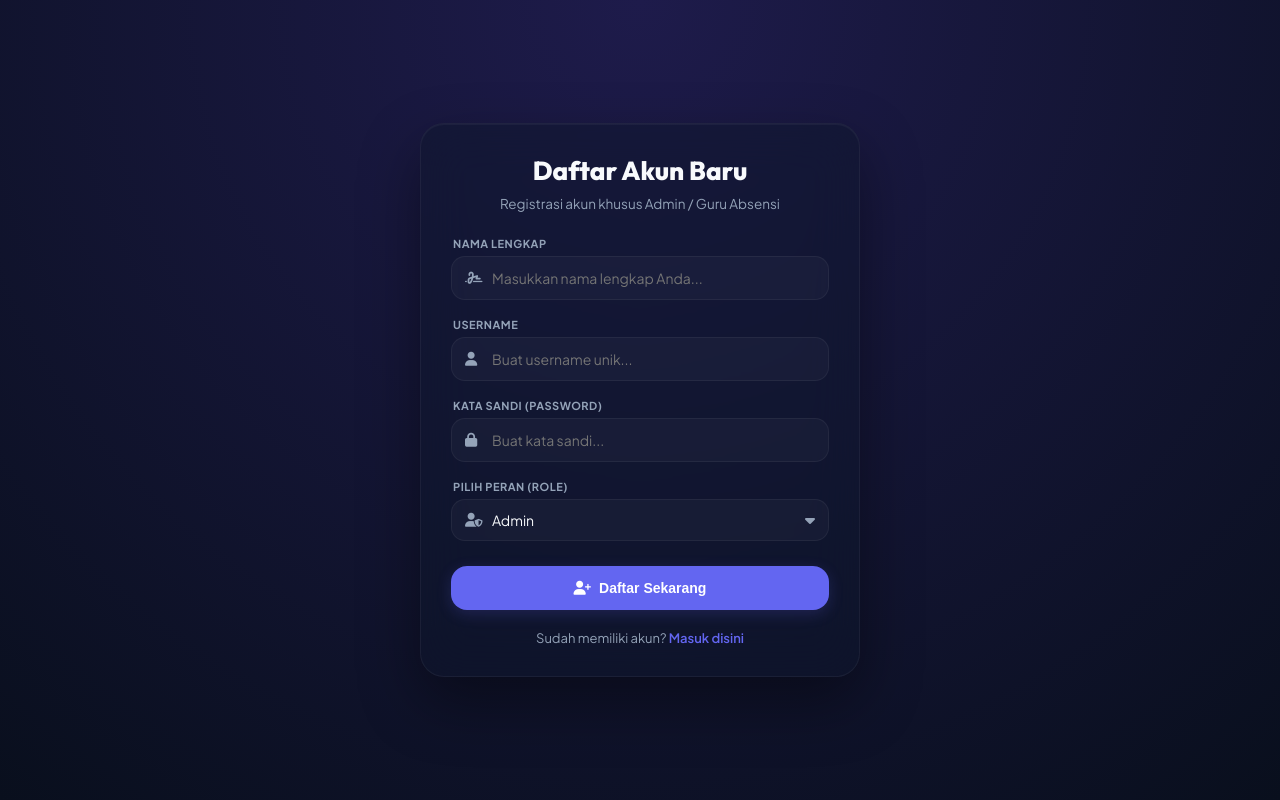
After one commit to AldiJanuarSaputra/FACE_ABSENSII, a PHP site: page /register_admin.php in a window 1280 px wide. The commit adds this page. Run offline with PHP 8.4, Linux system fonts and the light colour scheme; some libraries are stand-ins or nearby versions.

Commit message:
feat: pendaftaran dinamis untuk Siswa (Face ID + Password) & Admin/Guru

```diff
--- a/absensi.php
+++ b/absensi.php
@@ -1,9 +1,5 @@
 <?php
 session_start();
-if (!isset($_SESSION['admin_user']) && !isset($_SESSION['siswa_user'])) {
-    header("Location: login.php");
-    exit;
-}
 include "koneksi.php";
 date_default_timezone_set("Asia/Jakarta");
 $hariIni = date("Y-m-d");
--- a/get_siswa.php
+++ b/get_siswa.php
@@ -1,10 +1,5 @@
 <?php
 session_start();
-if (!isset($_SESSION['admin_user']) && !isset($_SESSION['siswa_user'])) {
-    header("Content-Type: application/json");
-    echo json_encode(["error" => "Akses ditolak!"]);
-    exit;
-}
 include "koneksi.php";
 
 header("Content-Type: application/json");
--- /dev/null
+++ b/register_admin.php
@@ -0,0 +1,348 @@
+<?php
+session_start();
+include "koneksi.php";
+
+$pesan = "";
+$tipePesan = "";
+
+if ($_SERVER['REQUEST_METHOD'] === 'POST') {
+    $username = trim($_POST['username'] ?? '');
+    $password = trim($_POST['password'] ?? '');
+    $nama     = trim($_POST['nama'] ?? '');
+    $role     = trim($_POST['role'] ?? 'admin');
+
+    if (empty($username) || empty($password) || empty($nama)) {
+        $pesan = "Semua kolom harus diisi!";
+        $tipePesan = "err";
+    } elseif (!in_array($role, ['admin', 'guru'])) {
+        $pesan = "Peran tidak valid!";
+        $tipePesan = "err";
+    } else {
+        try {
+            // Cek apakah username sudah ada
+            $cek = $koneksi->prepare("SELECT COUNT(*) FROM admin WHERE username = :username");
+            $cek->execute([':username' => $username]);
+            if ($cek->fetchColumn() > 0) {
+                $pesan = "Username '$username' sudah terdaftar!";
+                $tipePesan = "err";
+            } else {
+                // Hashing password
+                $hashedPass = password_hash($password, PASSWORD_BCRYPT);
+                $stmt = $koneksi->prepare("INSERT INTO admin (username, password, nama, role) VALUES (:username, :password, :nama, :role)");
+                $stmt->execute([
+                    ':username' => $username,
+                    ':password' => $hashedPass,
+                    ':nama'     => $nama,
+                    ':role'     => $role
+                ]);
+                $pesan = "Registrasi Akun " . ucfirst($role) . " berhasil! Silakan login.";
+                $tipePesan = "ok";
+            }
+        } catch (PDOException $e) {
+            $pesan = "Gagal mendaftar: " . $e->getMessage();
+            $tipePesan = "err";
+        }
+    }
+}
+?>
+<!DOCTYPE html>
+<html lang="id" data-theme="dark">
+<head>
+<meta charset="UTF-8">
+<meta name="viewport" content="width=device-width, initial-scale=1.0">
+<title>Daftar Akun Admin/Guru – Face Absensi</title>
+<link rel="stylesheet" href="https://cdnjs.cloudflare.com/ajax/libs/font-awesome/6.4.0/css/all.min.css">
+<script>
+    const savedTheme = localStorage.getItem('theme') || 'dark';
+    document.documentElement.setAttribute('data-theme', savedTheme);
+</script>
+<style>
+@import url('https://fonts.googleapis.com/css2?family=Outfit:wght@300;400;500;600;700;800&family=Plus+Jakarta+Sans:wght@400;500;600;700&display=swap');
+
+* {
+    margin: 0;
+    padding: 0;
+    box-sizing: border-box;
+}
+
+:root, html[data-theme="dark"] {
+    --bg-dark: #090f1d;
+    --bg-gradient: radial-gradient(circle at top, #1e1b4b 0%, #090f1d 100%);
+    --card-bg: rgba(15, 23, 42, 0.45);
+    --card-border: rgba(255, 255, 255, 0.05);
+    --primary: #6366f1;
+    --primary-hover: #4f46e5;
+    --primary-glow: rgba(99, 102, 241, 0.2);
+    --secondary: #0ea5e9;
+    --success: #10b981;
+    --danger: #ef4444;
+    --text-primary: #f8fafc;
+    --text-secondary: #94a3b8;
+}
+
+html[data-theme="light"] {
+    --bg-dark: #f8fafc;
+    --bg-gradient: radial-gradient(circle at top, #e0e7ff 0%, #f8fafc 100%);
+    --card-bg: rgba(255, 255, 255, 0.7);
+    --card-border: rgba(99, 102, 241, 0.08);
+    --primary: #4f46e5;
+    --primary-hover: #4338ca;
+    --primary-glow: rgba(79, 70, 229, 0.15);
+    --secondary: #0ea5e9;
+    --success: #10b981;
+    --danger: #ef4444;
+    --text-primary: #0f172a;
+    --text-secondary: #475569;
+}
+
+body {
+    font-family: 'Plus Jakarta Sans', sans-serif;
+    min-height: 100vh;
+    display: flex;
+    justify-content: center;
+    align-items: center;
+    background: var(--bg-gradient);
+    overflow-x: hidden;
+    color: var(--text-primary);
+    padding: 20px;
+}
+
+.container {
+    width: 100%;
+    max-width: 440px;
+    background: var(--card-bg);
+    backdrop-filter: blur(24px);
+    -webkit-backdrop-filter: blur(24px);
+    border: 1px solid var(--card-border);
+    border-radius: 24px;
+    padding: 30px;
+    box-shadow: 0 25px 60px rgba(0, 0, 0, 0.4),
+                inset 0 1px 1px rgba(255, 255, 255, 0.05);
+    position: relative;
+    z-index: 10;
+}
+
+h2 {
+    font-family: 'Outfit', sans-serif;
+    font-size: 26px;
+    font-weight: 800;
+    text-align: center;
+    margin-bottom: 8px;
+    color: var(--text-primary);
+}
+
+.subtitle {
+    text-align: center;
+    color: var(--text-secondary);
+    font-size: 13.5px;
+    margin-bottom: 25px;
+}
+
+.form-group {
+    margin-bottom: 18px;
+    text-align: left;
+}
+
+label {
+    display: block;
+    font-size: 11px;
+    font-weight: 700;
+    text-transform: uppercase;
+    letter-spacing: 0.5px;
+    color: var(--text-secondary);
+    margin-bottom: 6px;
+    padding-left: 2px;
+}
+
+.input-wrapper {
+    position: relative;
+}
+
+.input-wrapper i {
+    position: absolute;
+    left: 14px;
+    top: 50%;
+    transform: translateY(-50%);
+    color: var(--text-secondary);
+    font-size: 14px;
+}
+
+input, select {
+    width: 100%;
+    padding: 12px 14px 12px 40px;
+    border: 1px solid var(--card-border);
+    outline: none;
+    border-radius: 14px;
+    background: rgba(255, 255, 255, 0.03);
+    color: var(--text-primary);
+    font-size: 14px;
+    font-family: 'Plus Jakarta Sans', sans-serif;
+    transition: all 0.3s ease;
+}
+
+input:focus, select:focus {
+    border-color: var(--primary);
+    background: rgba(255, 255, 255, 0.06);
+    box-shadow: 0 0 12px var(--primary-glow);
+}
+
+select {
+    padding-left: 40px;
+    cursor: pointer;
+    appearance: none;
+    -webkit-appearance: none;
+}
+
+.input-wrapper::after {
+    content: '\f0d7';
+    font-family: 'Font Awesome 6 Free';
+    font-weight: 900;
+    position: absolute;
+    right: 14px;
+    top: 50%;
+    transform: translateY(-50%);
+    color: var(--text-secondary);
+    pointer-events: none;
+}
+
+.input-wrapper.no-arrow::after {
+    display: none;
+}
+
+button {
+    width: 100%;
+    padding: 14px;
+    border: none;
+    border-radius: 16px;
+    font-size: 14px;
+    font-weight: 700;
+    color: #fff;
+    cursor: pointer;
+    background: var(--primary);
+    box-shadow: 0 4px 15px var(--primary-glow);
+    transition: all 0.3s cubic-bezier(0.25, 0.8, 0.25, 1);
+    display: flex;
+    align-items: center;
+    justify-content: center;
+    gap: 8px;
+    margin-top: 25px;
+}
+
+button:hover {
+    background: var(--primary-hover);
+    transform: translateY(-2px);
+    box-shadow: 0 6px 20px rgba(99, 102, 241, 0.35);
+}
+
+button:active {
+    transform: translateY(1px);
+}
+
+.footer-link {
+    text-align: center;
+    margin-top: 20px;
+    font-size: 13px;
+    color: var(--text-secondary);
+}
+
+.footer-link a {
+    color: var(--primary);
+    text-decoration: none;
+    font-weight: 600;
+    transition: all 0.3s ease;
+}
+
+.footer-link a:hover {
+    text-decoration: underline;
+}
+
+.alert {
+    padding: 12px 16px;
+    border-radius: 14px;
+    font-size: 13.5px;
+    font-weight: 500;
+    margin-bottom: 20px;
+    text-align: left;
+    display: flex;
+    align-items: center;
+    gap: 10px;
+    animation: slideIn 0.3s ease-out;
+}
+
+.alert-success {
+    background: rgba(16, 185, 129, 0.12);
+    border: 1px solid rgba(16, 185, 129, 0.2);
+    color: var(--success);
+}
+
+.alert-danger {
+    background: rgba(239, 68, 68, 0.12);
+    border: 1px solid rgba(239, 68, 68, 0.2);
+    color: var(--danger);
+}
+
+@keyframes slideIn {
+    from { opacity: 0; transform: translateY(-8px); }
+    to { opacity: 1; transform: translateY(0); }
+}
+</style>
+</head>
+<body>
+
+<div class="container">
+    <h2>Daftar Akun Baru</h2>
+    <p class="subtitle">Registrasi akun khusus Admin / Guru Absensi</p>
+
+    <?php if (!empty($pesan)): ?>
+        <div class="alert <?php echo $tipePesan === 'ok' ? 'alert-success' : 'alert-danger'; ?>">
+            <i class="fa-solid <?php echo $tipePesan === 'ok' ? 'fa-circle-check' : 'fa-circle-exclamation'; ?>"></i>
+            <span><?php echo htmlspecialchars($pesan); ?></span>
+        </div>
+    <?php endif; ?>
+
+    <form method="POST" action="register_admin.php">
+        <div class="form-group">
+            <label for="nama">Nama Lengkap</label>
+            <div class="input-wrapper no-arrow">
+                <i class="fa-solid fa-signature"></i>
+                <input type="text" id="nama" name="nama" placeholder="Masukkan nama lengkap Anda..." required>
+            </div>
+        </div>
+
+        <div class="form-group">
+            <label for="username">Username</label>
+            <div class="input-wrapper no-arrow">
+                <i class="fa-solid fa-user"></i>
+                <input type="text" id="username" name="username" placeholder="Buat username unik..." required>
+            </div>
+        </div>
+
+        <div class="form-group">
+            <label for="password">Kata Sandi (Password)</label>
+            <div class="input-wrapper no-arrow">
+                <i class="fa-solid fa-lock"></i>
+                <input type="password" id="password" name="password" placeholder="Buat kata sandi..." required>
+            </div>
+        </div>
+
+        <div class="form-group">
+            <label for="role">Pilih Peran (Role)</label>
+            <div class="input-wrapper">
+                <i class="fa-solid fa-user-shield"></i>
+                <select id="role" name="role" required>
+                    <option value="admin">Admin</option>
+                    <option value="guru">Guru</option>
+                </select>
+            </div>
+        </div>
+
+        <button type="submit"><i class="fa-solid fa-user-plus"></i>Daftar Sekarang</button>
+    </form>
+
+    <div class="footer-link">
+        Sudah memiliki akun? <a href="login.php">Masuk disini</a>
+    </div>
+</div>
+
+</body>
+</html>
--- a/simpan_absen.php
+++ b/simpan_absen.php
@@ -1,10 +1,5 @@
 <?php
 session_start();
-if (!isset($_SESSION['admin_user']) && !isset($_SESSION['siswa_user'])) {
-    header("Content-Type: application/json");
-    echo json_encode(["sukses" => false, "pesan" => "Akses tidak sah! Silakan login terlebih dahulu."]);
-    exit;
-}
 include "koneksi.php";
 
 // Set timezone ke Waktu Indonesia Barat (WIB) agar jam sinkron
```
Also changed, not shown: database.sql (+10 -1 lines), login.php (+10 -0 lines), register.php (+12 -11 lines), simpan_siswa.php (+23 -8 lines).
